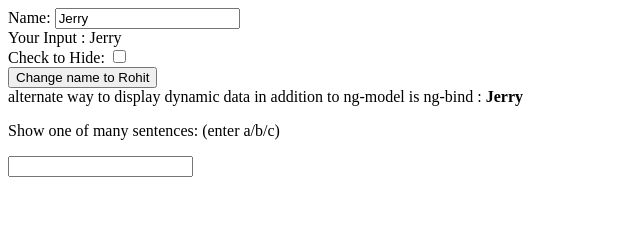
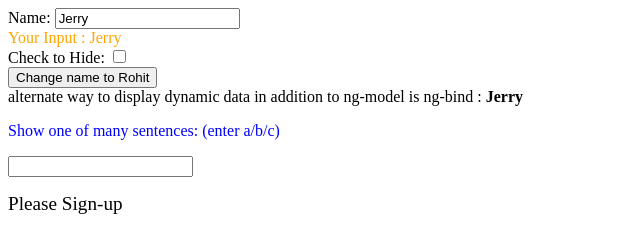
Before and after one commit to Rohit-Kumar-Sah/familiarizeAngularJS, a plain HTML site: page index.html in a window 1280 px wide. Shown: the whole page, without its empty margins (0-640 px from the left). Drawn offline with nearby package versions, Linux system fonts and the light colour scheme.

Commit message:
ng-class  & ng-show

```diff
--- a/index.css
+++ b/index.css
@@ -0,0 +1,11 @@
+.danger {
+    color: red
+}
+
+.primary {
+    color: blue
+}
+
+.warning {
+    color: orange
+}
--- a/index.html
+++ b/index.html
@@ -5,19 +5,20 @@
     <meta charset="UTF-8">
     <meta http-equiv="X-UA-Compatible" content="IE=edge">
     <meta name="viewport" content="width=device-width, initial-scale=1.0">
-
+    <link rel="stylesheet" href="./index.css">
     <title>Document</title>
 </head>
 
-<body ng-init="myname='Jerry';toggler=false">
+<body ng-init="myname='Jerry';toggler=false;fontColor={red: 'danger',blue: 'primary',orange:'warning'}">
     <!--initialized varibles with default values using ng-init-->
 
     Name: <input type="text" ng-model="myname">
     <!--using ng-model to bind 2 ways for value of checkbox-->
-    <div ng-hide="toggler" ng-cloak>
+    <div ng-hide="toggler" ng-cloak ng-class="fontColor.orange">
         <!--ng-cloak set display of container to hidden until the entire angularjs is loaded up and curly braces are understood by browers as how to render rather than just displaying sqigly braces for a flicker-->
         Your Input : {{myname}}
     </div>
+    <div ng-show="toggler" ng-class="fontColor.red"> Click Checkbox to view </div>
     <div>
         Check to Hide: <input type="checkbox" name="showOrHide" id="showOrHide" ng-model="toggler">
         <!--using ng-model to bind 2 ways for value of checkbox-->
@@ -29,8 +30,9 @@
     </div>
     <div>
         <!--ng-switch-->
-        <p>Show one of many sentences: (enter a/b/c) </p><input type="text" ng-model="switchings">
+        <p ng-class="fontColor.blue">Show one of many sentences: (enter a/b/c) </p><input type="text" ng-model="switchings">
         <div ng-switch on="switchings">
+            <p ng-switch-default><big>Please Sign-up</big></p>
             <p ng-switch-when="a"><strong>You are not Logged in</strong></p>
             <p ng-switch-when="b" t><i>You are Logged in</i></p>
             <p ng-switch-when="c"><big>You are Logged out</big></p>
```
